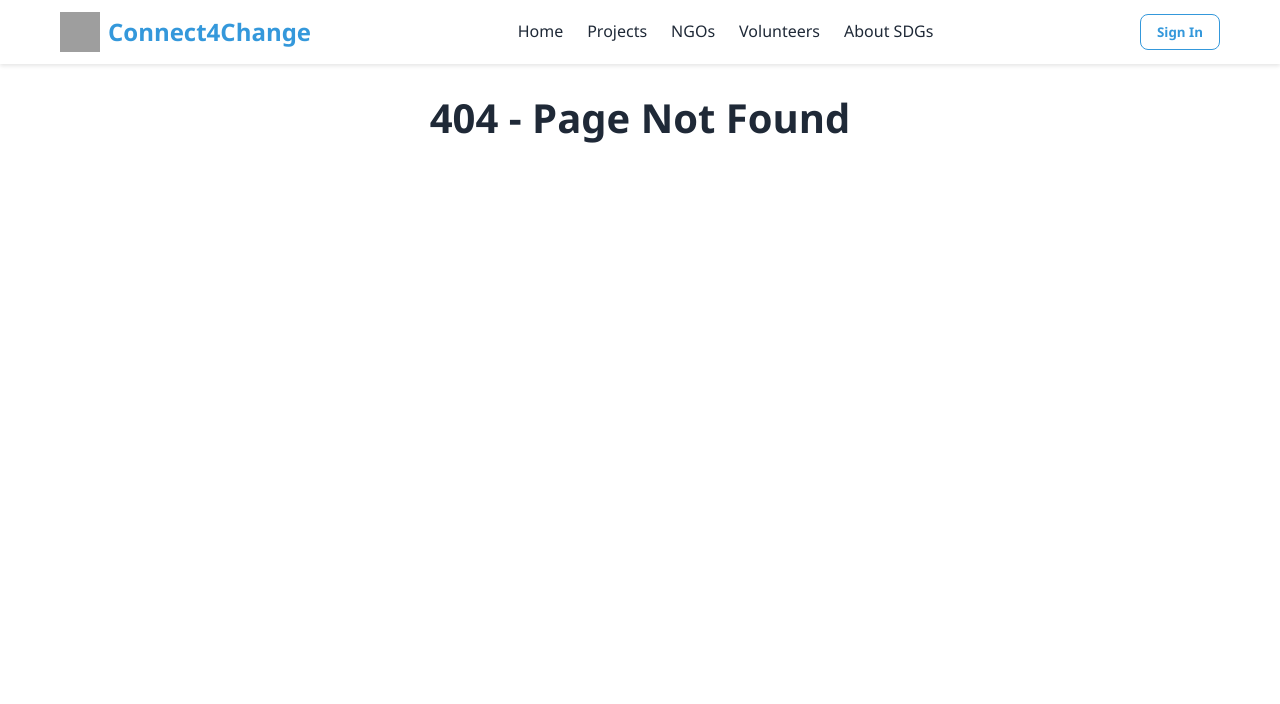
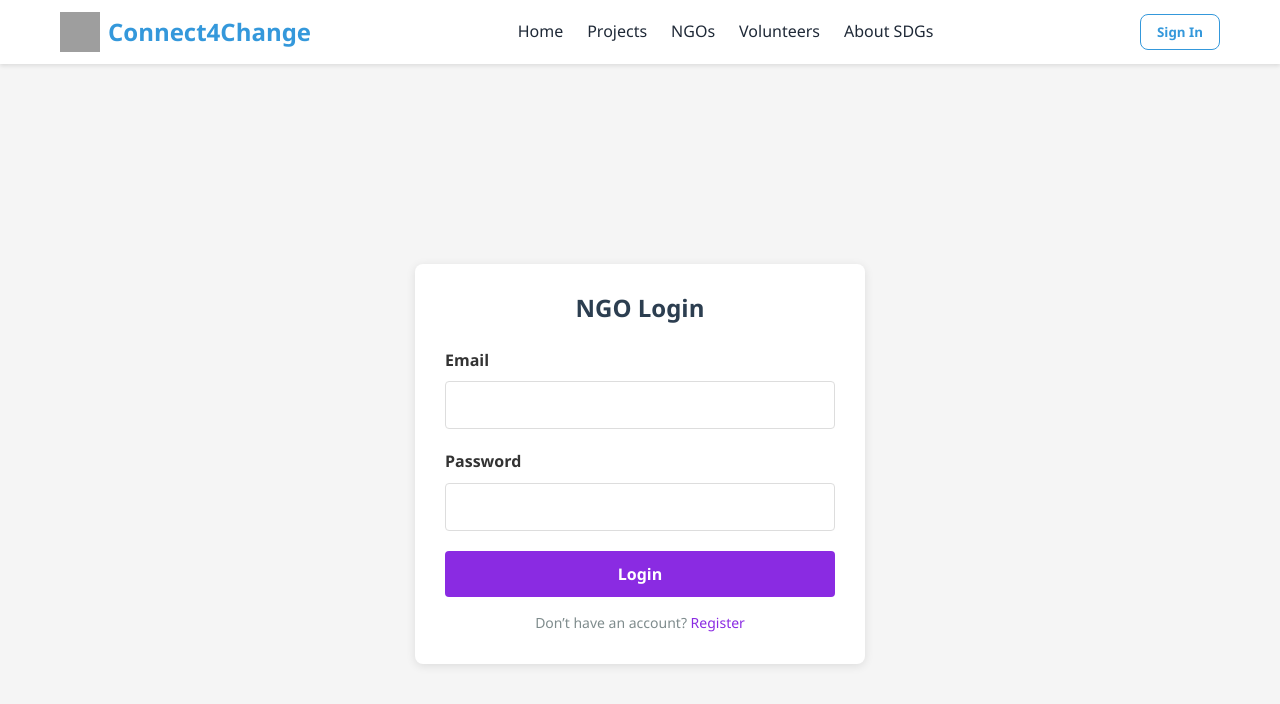
Before and after one commit to hrudaypatil21/Connect4Change, a React (Vite) app: page /login-ngo in a window 1280 px wide. Before the commit this address had no page. Shown: the top 704 px of the page. Built offline with nearby package versions, Linux system fonts and the light colour scheme; grey boxes are pictures that could not be loaded.

Commit message:
I made the login pages

```diff
--- a/src/App.jsx
+++ b/src/App.jsx
@@ -15,6 +15,8 @@ import CreateProject from "./components/CreateProject/CreateProject";
 import SignUp from "./components/signUp/signUp";
 import SDGCards from "./components/SDGCards/SDGCards";
 import VolunteersPage from "./components/VolunteersPage/VolunteersPage";
+import LoginIndividual from './components/Login_Individual/Login_Individual';
+import LoginNGO from './components/Login-Ngo/Login-Ngo';
 // import VolunteerForm from "./VolunteerForm/VolunteerForm";
 
 
@@ -42,6 +44,8 @@ function App() {
           <Route path="/volunteers-page" element={<VolunteersPage/>} />
           {/* <Route path="/volunteer-form" element={<VolunteerForm />} /> */}
           {/* <Route path="/projects" element={<Projects />} /> */}
+          <Route path="/login-individual" element={<LoginIndividual />} />
+          <Route path="/login-ngo" element={<LoginNGO />} />
         </Routes>
       </Router>
     </>
--- /dev/null
+++ b/src/components/Login-Ngo/Login-Ngo.css
@@ -0,0 +1,87 @@
+.ngo-login-container {
+  min-height: 100vh;
+  display: flex;
+  align-items: center;
+  justify-content: center;
+  background-color: #f5f5f5;
+  font-family: 'Segoe UI', Tahoma, Geneva, Verdana, sans-serif;
+  padding: 20px;
+}
+
+.ngo-login-form {
+  background-color: white;
+  border-radius: 8px;
+  box-shadow: 0 2px 10px rgba(0, 0, 0, 0.1);
+  padding: 30px;
+  width: 100%;
+  max-width: 450px;
+}
+
+.login-title {
+  text-align: center;
+  font-size: 24px;
+  font-weight: bold;
+  color: #2c3e50;
+  margin-bottom: 25px;
+}
+
+.form-group {
+  margin-bottom: 20px;
+}
+
+.form-group label {
+  display: block;
+  margin-bottom: 8px;
+  font-weight: 600;
+  color: #333;
+}
+
+.form-group input {
+  width: 100%;
+  padding: 12px;
+  border: 1px solid #ddd;
+  border-radius: 4px;
+  font-size: 16px;
+  background-color: #fff;
+  color: #000;
+  box-sizing: border-box;
+}
+
+.form-group input:focus {
+  outline: none;
+  border-color: #8a2be2;
+  box-shadow: 0 0 0 2px rgba(138, 43, 226, 0.2);
+}
+
+.login-button {
+  width: 100%;
+  padding: 12px;
+  font-size: 16px;
+  font-weight: 600;
+  border: none;
+  border-radius: 4px;
+  background-color: #8a2be2;
+  color: white;
+  cursor: pointer;
+  transition: background-color 0.3s ease;
+}
+
+.login-button:hover {
+  background-color: #6b1bb2;
+}
+
+.signup-redirect {
+  text-align: center;
+  margin-top: 15px;
+  font-size: 14px;
+  color: #7f8c8d;
+}
+
+.signup-redirect a {
+  color: #8a2be2;
+  text-decoration: none;
+}
+
+.signup-redirect a:hover {
+  text-decoration: underline;
+}
--- /dev/null
+++ b/src/components/Login-Ngo/Login-Ngo.jsx
@@ -0,0 +1,63 @@
+import React, { useState } from 'react';
+import './Login-Ngo.css';
+import { useNavigate } from 'react-router-dom';
+
+const LoginNGO = () => {
+  const navigate = useNavigate();
+  const [formData, setFormData] = useState({
+    orgEmail: '',
+    password: ''
+  });
+
+  const handleChange = (e) => {
+    const { name, value } = e.target;
+    setFormData(prev => ({
+      ...prev,
+      [name]: value
+    }));
+  };
+
+  const handleSubmit = (e) => {
+    e.preventDefault();
+    console.log('Login Data:', formData);
+    if (formData.orgEmail && formData.password) {
+      navigate('/ngo-dashboard');
+    } else {
+      alert('Please enter valid credentials.');
+    }
+  };
+
+  return (
+    <div className="ngo-login-container">
+      <form className="ngo-login-form" onSubmit={handleSubmit}>
+        <h2 className="login-title">NGO Login</h2>
+        <div className="form-group">
+          <label>Email</label>
+          <input
+            type="email"
+            name="orgEmail"
+            value={formData.orgEmail}
+            onChange={handleChange}
+            required
+          />
+        </div>
+        <div className="form-group">
+          <label>Password</label>
+          <input
+            type="password"
+            name="password"
+            value={formData.password}
+            onChange={handleChange}
+            required
+          />
+        </div>
+        <button className="login-button" type="submit">Login</button>
+        <div className="signup-redirect">
+          Don’t have an account? <a href="/ngo-registration">Register</a>
+        </div>
+      </form>
+    </div>
+  );
+};
+
+export default LoginNGO;
--- /dev/null
+++ b/src/components/Login_Individual/Login_Individual.css
@@ -0,0 +1,75 @@
+.login-container {
+  display: flex;
+  justify-content: center;
+  align-items: center;
+  min-height: 100vh;
+  background-color: #f5f5f5;
+  padding: 20px;
+  font-family: 'Segoe UI', Tahoma, Geneva, Verdana, sans-serif;
+}
+
+.login-form {
+  background-color: white;
+  border-radius: 8px;
+  box-shadow: 0 2px 10px rgba(0, 0, 0, 0.1);
+  padding: 30px;
+  width: 100%;
+  max-width: 400px;
+}
+
+.login-title {
+  text-align: center;
+  color: #2c3e50;
+  margin-bottom: 25px;
+  font-size: 24px;
+  font-weight: bold;
+}
+
+.login-form input {
+  width: 100%;
+  padding: 12px;
+  margin-bottom: 20px;
+  border: 1px solid #ddd;
+  border-radius: 4px;
+  font-size: 16px;
+  box-sizing: border-box;
+}
+
+.login-form input:focus {
+  outline: none;
+  border-color: #3498db;
+  box-shadow: 0 0 0 2px rgba(52, 152, 219, 0.2);
+}
+
+.login-form button {
+  width: 100%;
+  padding: 12px;
+  font-size: 16px;
+  font-weight: 600;
+  border: none;
+  border-radius: 4px;
+  background-color: #3498db;
+  color: white;
+  cursor: pointer;
+  transition: background-color 0.3s ease;
+}
+
+.login-form button:hover {
+  background-color: #2980b9;
+}
+
+.login-link {
+  text-align: center;
+  margin-top: 15px;
+  font-size: 14px;
+  color: #7f8c8d;
+}
+
+.login-link a {
+  color: #3498db;
+  text-decoration: none;
+}
+
+.login-link a:hover {
+  text-decoration: underline;
+}
--- /dev/null
+++ b/src/components/Login_Individual/Login_Individual.jsx
@@ -0,0 +1,42 @@
+import React, { useState } from "react";
+import { useNavigate } from "react-router-dom";
+import "./Login_Individual.css";
+
+const LoginIndividual = () => {
+  const navigate = useNavigate();
+  const [email, setEmail] = useState("");
+  const [password, setPassword] = useState("");
+
+  const handleSubmit = (e) => {
+    e.preventDefault();
+    console.log(email, password);
+  };
+
+  return (
+        <div className="login-container">
+  <form className="login-form" onSubmit={handleSubmit}>
+    <h2 className="login-title">Login as Individual</h2>
+    <input
+      type="email"
+      placeholder="Email"
+      value={email}
+      onChange={(e) => setEmail(e.target.value)}
+      required
+    />
+    <input
+      type="password"
+      placeholder="Password"
+      value={password}
+      onChange={(e) => setPassword(e.target.value)}
+      required
+    />
+    <button type="submit">Login</button>
+    <div className="login-link">
+      Don’t have an account? <a href="/individual-registration">Sign up</a>
+    </div>
+  </form>
+</div>
+  );
+};
+
+export default LoginIndividual;
--- a/src/components/signUp/signUp.jsx
+++ b/src/components/signUp/signUp.jsx
@@ -1,19 +1,20 @@
 import React from "react";
+import { Link } from "react-router-dom";
 import "./signUp.css";
 
 export default function SignUp() {
     return (
         <div className="signup-container">
             <section>
-                <h3 className="signup-title">Choose your sign up method</h3>
+                <h3 className="signup-title">Login As Individual or Ngo</h3>
                 <div className="signup-options">
-                    <a className="signup-option" href="/signup/individual-registration">
+                    <Link className="signup-option" to="/login-individual">
                         Individual
-                    </a>
-                    <a className="signup-option" href="/signup/ngo-registration">
+                    </Link>
+                    <Link className="signup-option" to="/login-ngo">
                         NGO
-                    </a>
-                    <a className="login" href="#" >Already a member? Login.</a>
+                    </Link>
+                    {/* <Link className="login" to="/login-individual">Already a member? Login.</Link> */}
                 </div>
             </section>
         </div>
```
